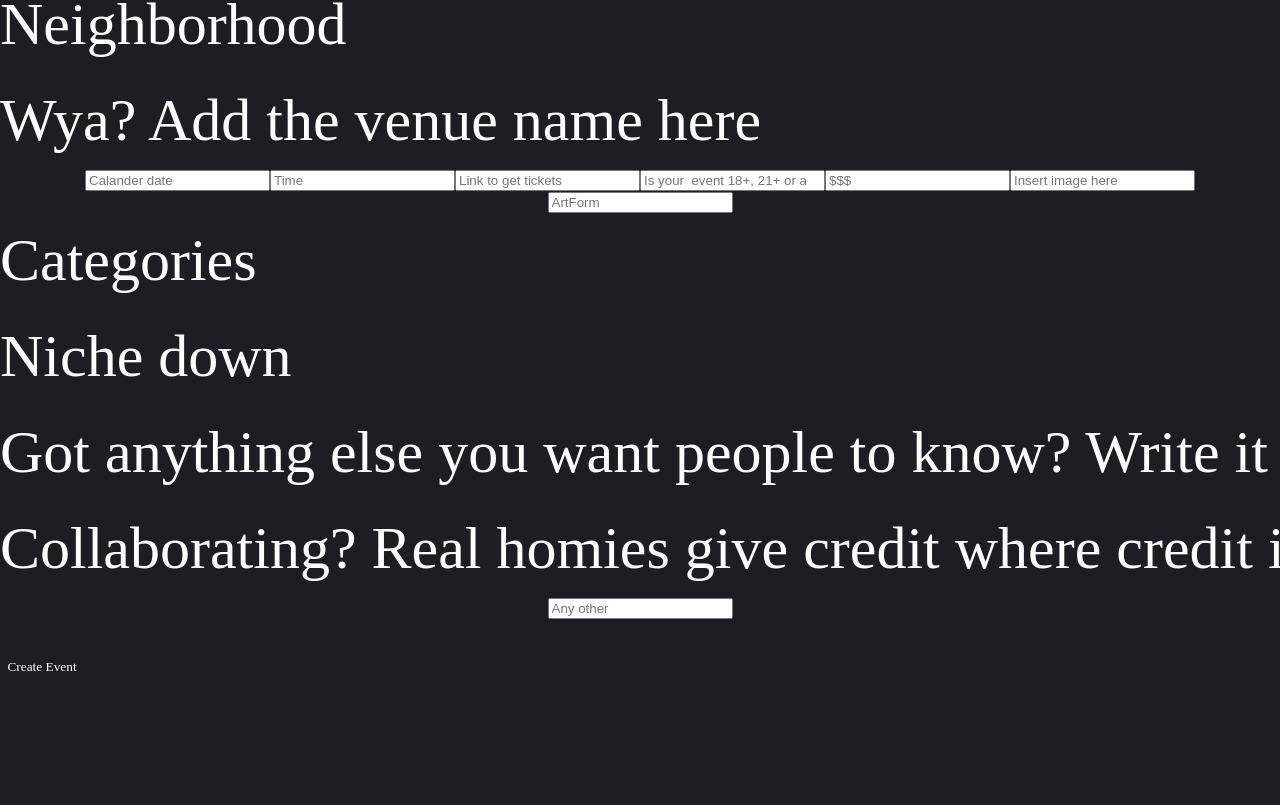
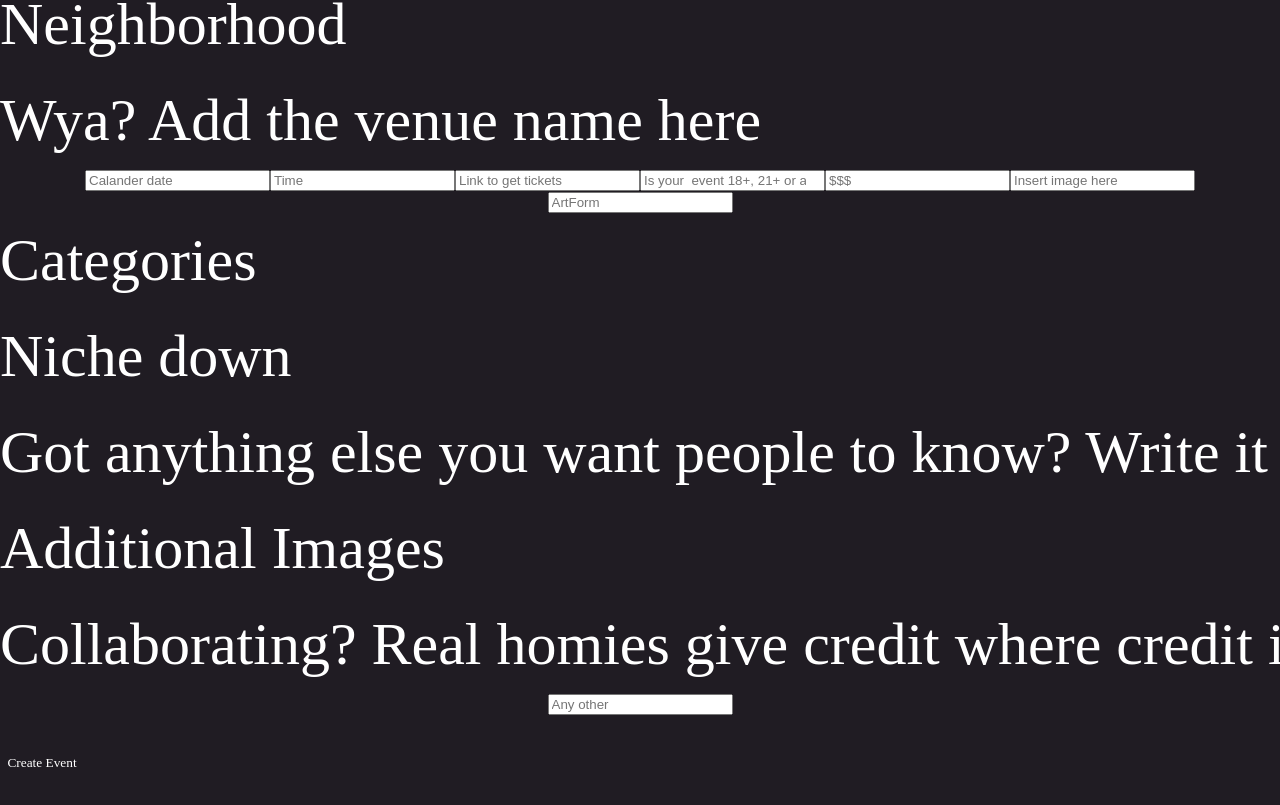
Before and after one commit to natashab161/phase-2-final-project, a React (Create React App) app: page /Create in a window 1280 px wide. Shown: the part 665-1470 px from the top of the page. Before the commit the page ends 1380 px from the top, so only its background shows below. Built offline with nearby package versions, Linux system fonts and the light colour scheme.

Commit message:
minor changes made to the form

```diff
--- a/src/EventForm.jsx
+++ b/src/EventForm.jsx
@@ -1,6 +1,5 @@
 import React, { useState } from "react";
 
-  /* look into how to make certain forms required */
     /* and code for drop downs */
 
 function EventForm({ eventSubmit }){
@@ -68,8 +67,6 @@ function EventForm({ eventSubmit }){
       .catch((error)  =>  {
         console.error('Error:', error);
       })
-
-
     }
 
     return(
@@ -141,7 +138,7 @@ function EventForm({ eventSubmit }){
                 onChange={(e) => setTime(e.target.value)}
                 type="number"
                 placeholder="Time" /*this should probably be drop down to avoid user errors */
-                value="time"
+                value={time}
                 required
             ></input>
                <input
@@ -196,6 +193,12 @@ function EventForm({ eventSubmit }){
                 value={description}
             ></input>
             <input
+                onChange={(e) => setImages(e.target.value)}
+                type="text"
+                placeholder="Additional Images"
+                value={images}
+            ></input>
+            <input
                 onChange={(e) => setCollaborators(e.target.value)}
                 type="text"
                 placeholder="Collaborating? Real homies give credit where credit is due"
@@ -208,7 +211,7 @@ function EventForm({ eventSubmit }){
                 value={tags}
             ></input>
             <br />
-            <button type="submit">Create Event</button>
+            <button type="submit" className="eventSubmitButton">Create Event</button>
 
 
            </form>
```
